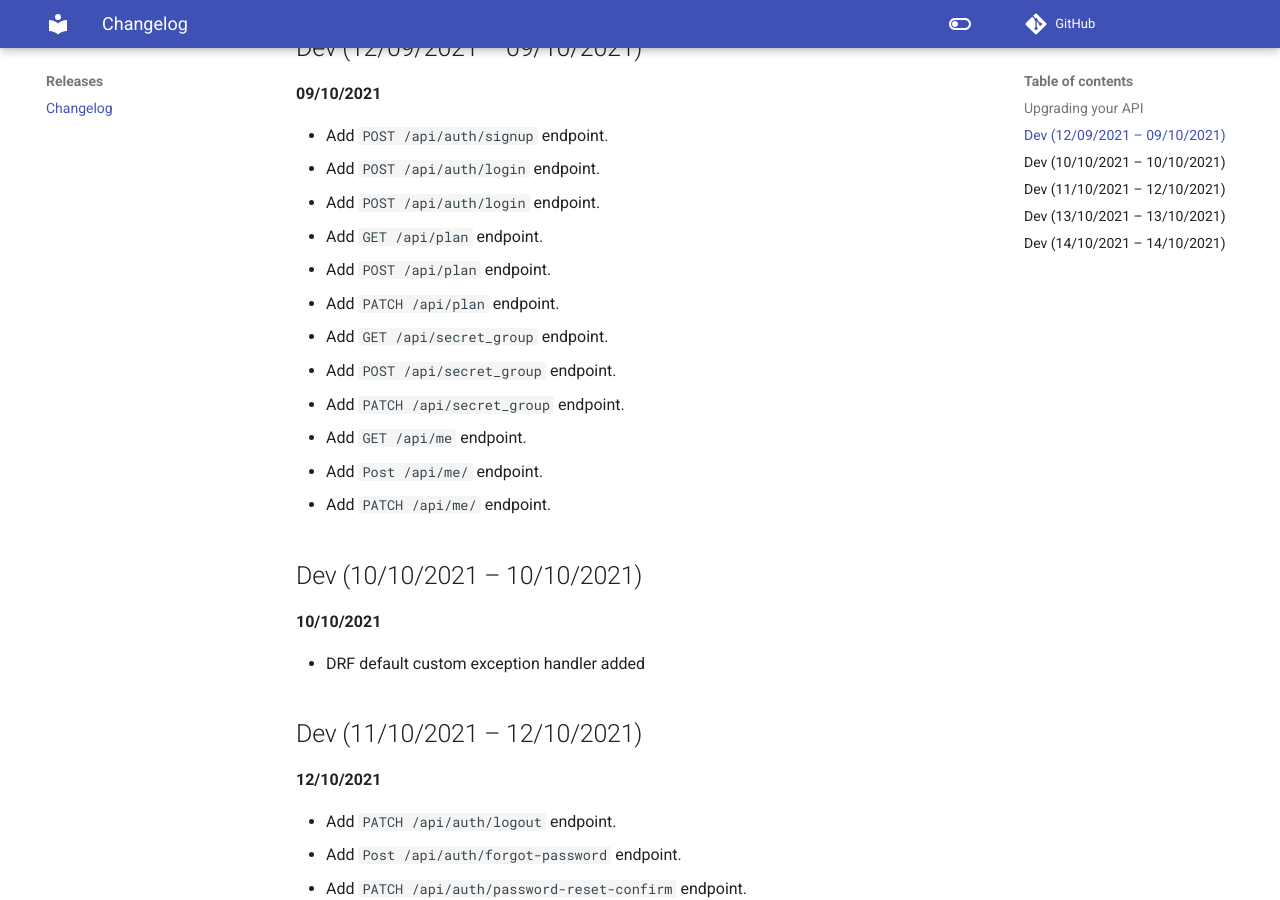
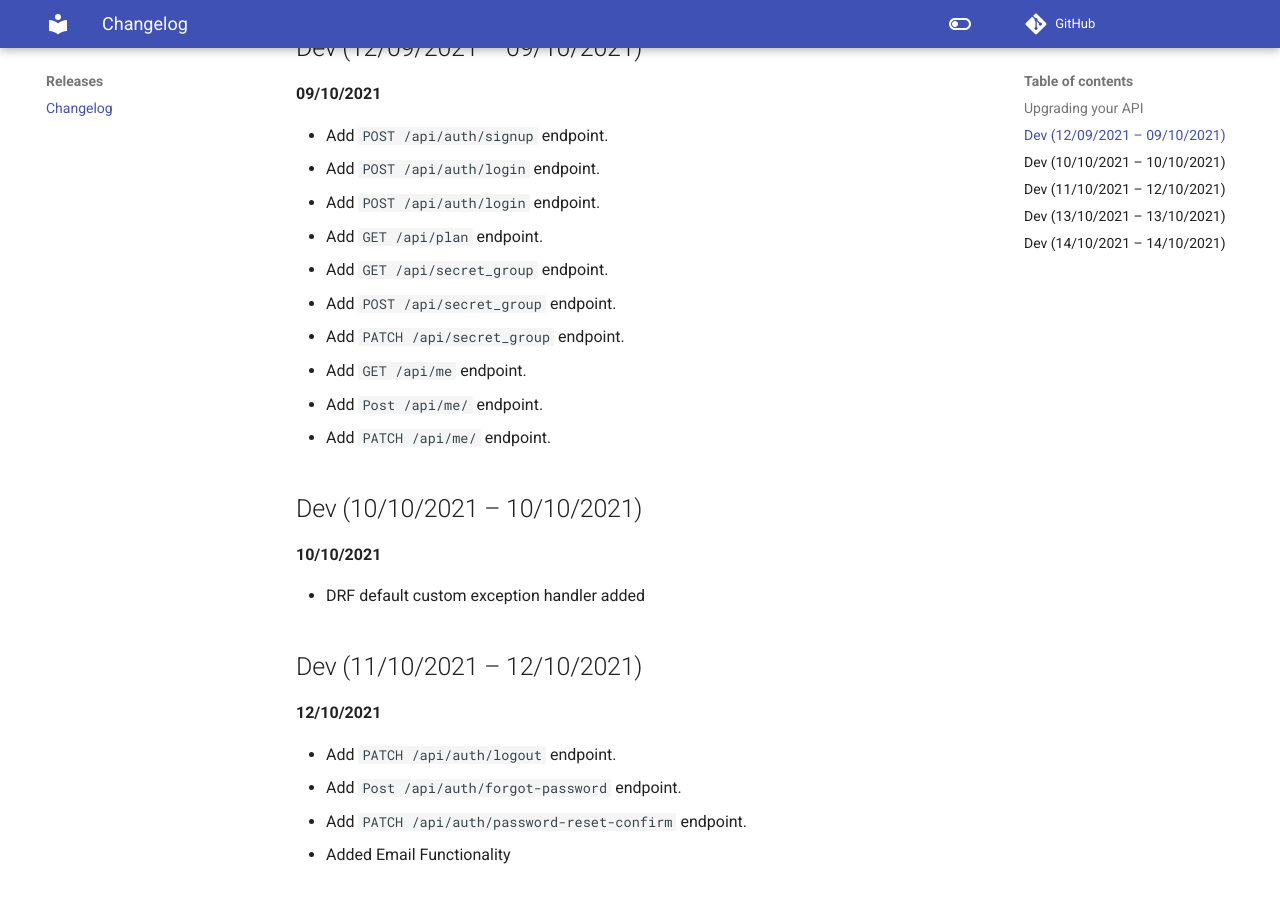
Before and after one commit to purnendukar/PassCave-backend, an MkDocs documentation site: the page built from docs/releases.md, in a window 1280 px wide and 900 px high, scrolled down 340 px. Built offline with MkDocs 1.6.1 and Material for MkDocs 9.7.7, drawn with Linux system fonts in a browser that asks for light colours; comment, search, counter and statistics services are not loaded.

Commit message:
chore: release

```diff
--- a/docs/releases.md
+++ b/docs/releases.md
@@ -13,8 +13,6 @@
 - Add `POST /api/auth/login` endpoint.
 
 - Add `GET /api/plan` endpoint.
-- Add `POST /api/plan` endpoint.
-- Add `PATCH /api/plan` endpoint.
 
 - Add `GET /api/secret_group` endpoint.
 - Add `POST /api/secret_group` endpoint.
```
